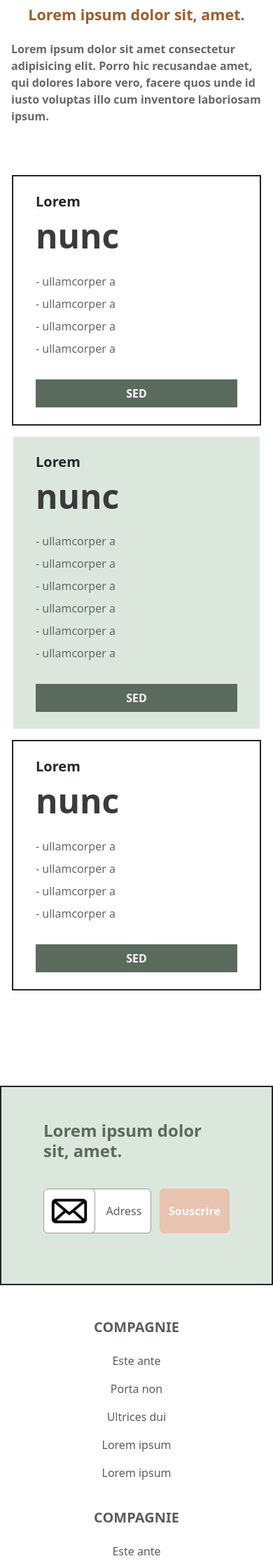
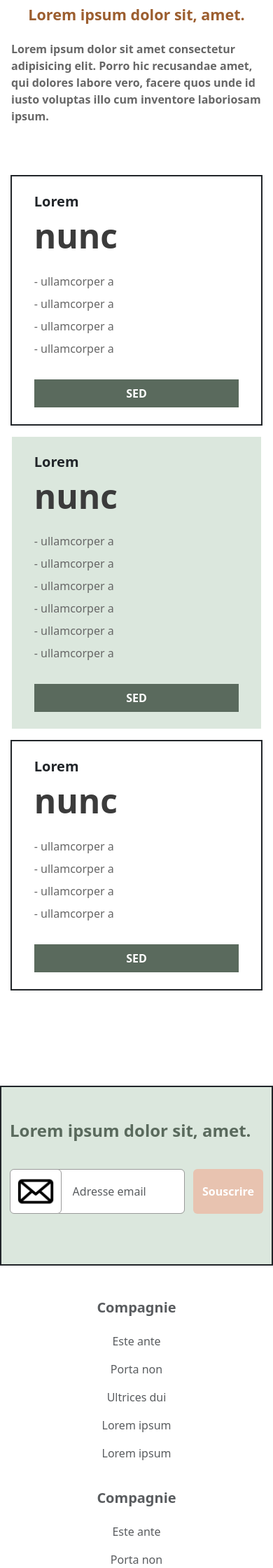
Before and after one commit to On1zuma/Exo-maquette-piece-of-cake, a PHP site: page / in a window 390 px wide. Shown: the part 2895-5135 px from the top of the page at 70% size. Run offline with PHP 8.4, Linux system fonts and the light colour scheme.

Commit message:
qa: newsletter style improvement

```diff
--- a/index.php
+++ b/index.php
@@ -243,7 +243,7 @@
                   <!-- Grid column -->
                   <div class="col-md-3 col-lg-2 col-xl-2 mx-auto mb-4">
                      <!-- Links -->
-                     <h6 class="text-uppercase fw-bold mb-4 h5">
+                     <h6 class="fw-bold mb-4 h5">
                         Compagnie
                      </h6>
                      <p>
@@ -266,7 +266,7 @@
                   <!-- Grid column -->
                   <div class="col-md-3 col-lg-2 col-xl-2 mx-auto mb-4">
                      <!-- Links -->
-                     <h6 class="text-uppercase fw-bold mb-4 h5">
+                     <h6 class="fw-bold mb-4 h5">
                         Compagnie
                      </h6>
                      <p>
@@ -289,7 +289,7 @@
                   <!-- Grid column -->
                   <div class="col-md-3 col-lg-2 col-xl-2 mx-auto mb-4">
                      <!-- Links -->
-                     <h6 class="text-uppercase fw-bold mb-4 h5">
+                     <h6 class="fw-bold mb-4 h5">
                         Compagnie
                      </h6>
                      <p>
@@ -312,7 +312,7 @@
                   <!-- Grid column -->
                   <div class="col-md-3 col-lg-2 col-xl-2 mx-auto mb-4">
                      <!-- Links -->
-                     <h6 class="text-uppercase fw-bold mb-4 h5">
+                     <h6 class="fw-bold mb-4 h5">
                         Compagnie
                      </h6>
                      <p>
--- a/style.css
+++ b/style.css
@@ -153,12 +153,11 @@
   text-align: left;
   color: #676767;
   margin-bottom: 4rem;
-  max-width: 25rem;
   padding: 0 1rem;
 }
 
 .center-container {
-  max-width: 400px;
+  max-width: 570px;
   margin: 0 auto;
 }
 
@@ -320,3 +319,13 @@ textarea {
     padding: 2rem;
   }
 }
+
+@media (max-width: 900px) {
+  .newsletter{
+    padding: 3rem 0;
+  }
+
+  .card-button{
+    width: 75vw;
+  }
+}
```
